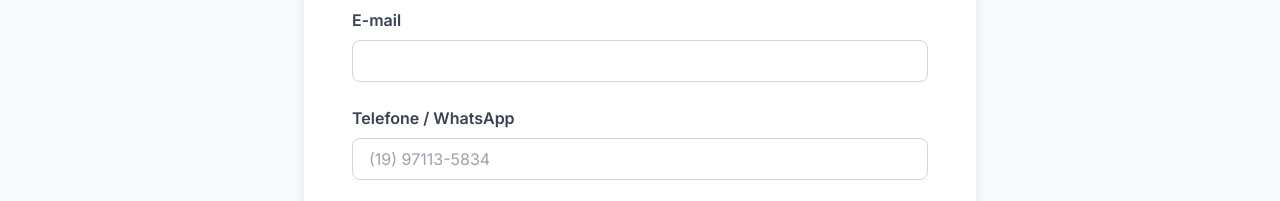
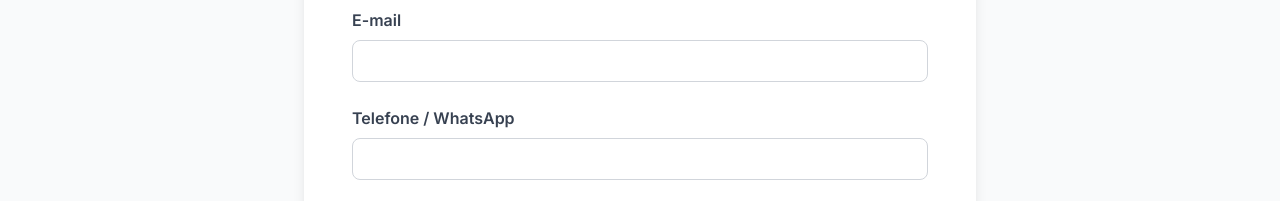
Before and after one commit to Tebaldiengenharia/site, a plain HTML site: page index.html in a window 1280 px wide. Shown: the part 1960-2161 px from the top of the page. Drawn offline with nearby package versions, Linux system fonts and the light colour scheme.

Commit message:
Update index.html

```diff
--- a/index.html
+++ b/index.html
@@ -178,7 +178,7 @@
                         </div>
                         <div class="mb-6">
                             <label for="phone" class="block text-gray-700 font-semibold mb-2">Telefone / WhatsApp</label>
-                            <input type="tel" id="phone" name="phone" placeholder="(19) 97113-5834" class="w-full px-4 py-2 border border-gray-300 rounded-lg focus:outline-none focus:ring-2 focus:ring-primary">
+                            <input type="tel" id="phone" name="phone" class="w-full px-4 py-2 border border-gray-300 rounded-lg focus:outline-none focus:ring-2 focus:ring-primary">
                         </div>
                         <div class="mb-6">
                             <label for="message" class="block text-gray-700 font-semibold mb-2">Como podemos ajudar?</label>
```
